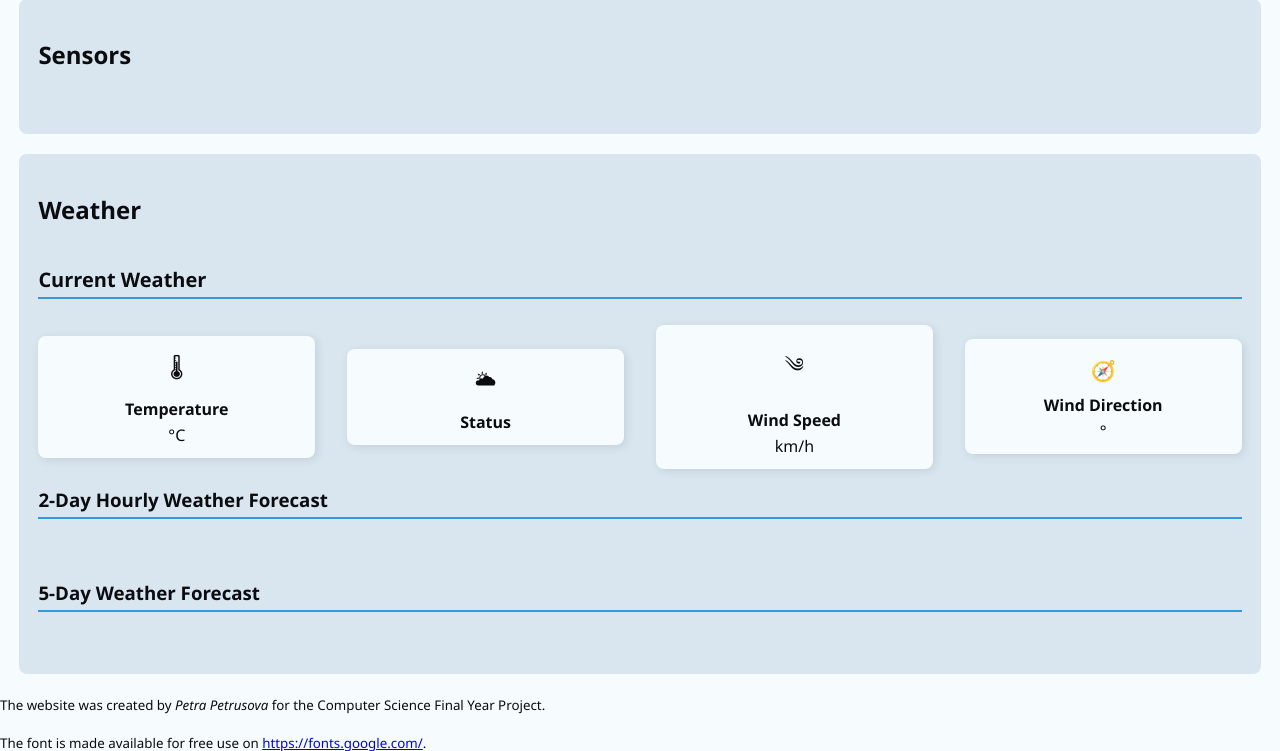
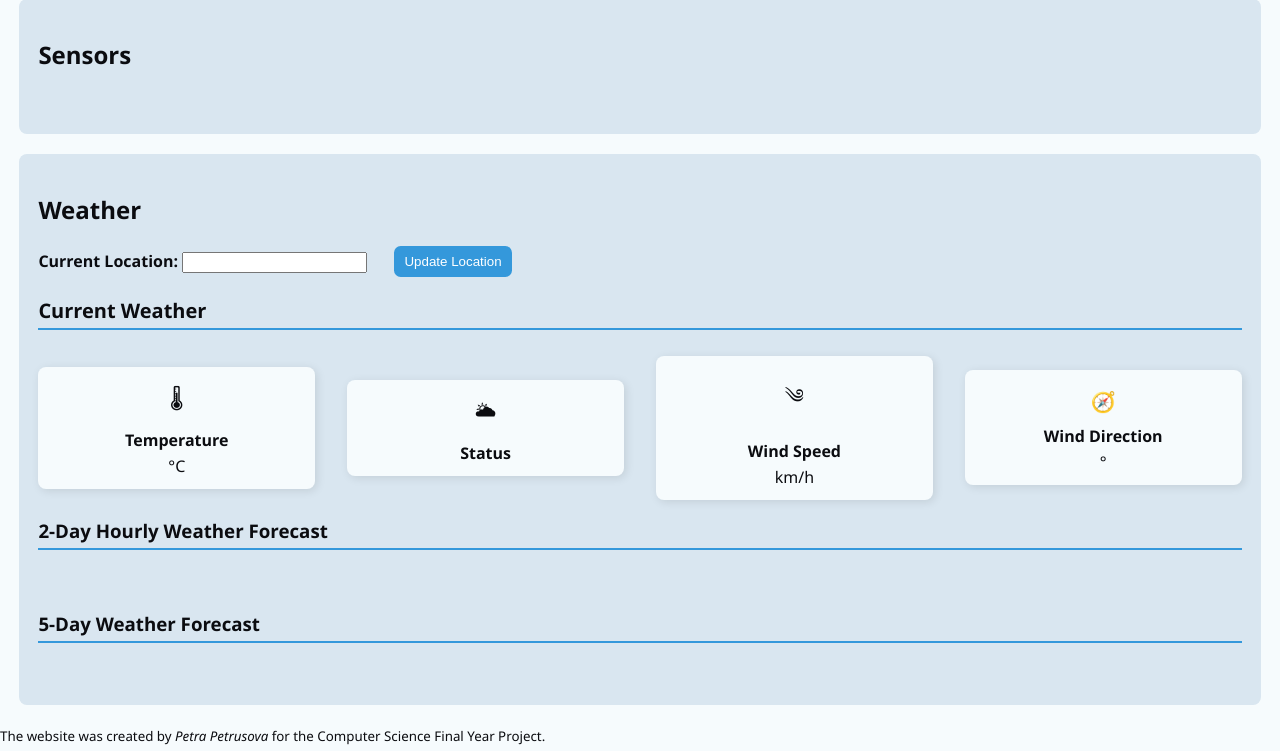
Before and after one commit to ppetruso8/smart_irrigation_system, a Flask app: template webapp/templates/index.html in a window 1280 px wide. Shown: the part 226-977 px from the top of the page. Run offline with Flask 3, Linux system fonts and the light colour scheme; the template is opened without the code that fills it: values that come from a table or form of the project are taken from there, others are empty; some web fonts are replaced.

Commit message:
Added location update feature

```diff
--- a/webapp/app.py
+++ b/webapp/app.py
@@ -3,7 +3,7 @@ from database import get_db, close_db
 from flask_session import Session
 import requests
 # from werkzeug.security import generate_password_hash, check_password_hash
-from forms import SensorForm
+from forms import SensorForm, LocationForm
 from functools import wraps
 
 from openmeteopy import OpenMeteo
@@ -27,21 +27,35 @@ Session(app)
 
 @app.route("/", methods = ["GET", "POST"])
 def index():
-    # https://pypi.org/project/openmeteo-requests/
-    # API info MAKE CUSTOMIZABLE FROM DASHBOARD
+    location_form = LocationForm()
+
+    # default location - Cork
+    city = "Cork"
+    country = "Ireland"
+    latitude = 51.898
     longitude = -8.4706
-    latitude = 51.898
+
+    # get coordinates for the user input city
+    if location_form.validate_on_submit():
+        city = location_form.location.data
+        lat, long, name, country = get_coordinates(city)
+
+        if lat and long and name and country:
+            latitude = float(lat)
+            longitude = float(long)
+            city = city
+            country = country
+        else:
+            print("Error updating city data")
 
     # weather_data = get_weather_api(latitude, longitude)
     weather_current = get_current_weather(latitude, longitude)
     forecast_hourly, forecast_daily = get_forecast(latitude, longitude)
 
-    # 48h hourly forecast
-    forecast_hourly = forecast_hourly.iloc[:48]
-    # 5 day forecast
-    forecast_daily = forecast_daily.iloc[:5]
+    forecast_hourly = forecast_hourly.iloc[:48] # 48h hourly forecast
+    forecast_daily = forecast_daily.iloc[:5]    # 5 day forecast
 
-    # weather code translation
+    # weather code translation dict
     weather_codes = {0: "Clear Sky", 1: "Mainly Clear Sky", 2: "Partly Cloudy", 3: "Cloudy",
                      45: "Fog", 48: "Depositing Rime Fog", 51: "Light Drizzle",
                      53: "Moderate Drizzle", 55: "Dense Drizzle", 56: "Light Freezing Drizzle",
@@ -57,7 +71,6 @@ def index():
     forecast_daily["weathercode"] = forecast_daily["weathercode"].replace(weather_codes)
     weather_current["weathercode"] = weather_codes[weather_current["weathercode"]]
 
-    print(weather_current)
     # ensure time is not an index
     forecast_hourly.reset_index(inplace=True)
     forecast_daily.reset_index(inplace=True)
@@ -66,14 +79,8 @@ def index():
     forecast_hourly['time'] = pd.to_datetime(forecast_hourly['time']).dt.strftime('%d %b %Y %H:%M')
     forecast_daily['time'] = pd.to_datetime(forecast_daily['time']).dt.strftime('%d %b %Y')
 
-    print(forecast_daily)
-
-    # convert dataframe into HTML table
-    # hourly_html = forecast_hourly.to_html(classes='table table-striped', border = 0)
-    # daily_html = forecast_daily.to_html(classes='table table-striped', border = 0)
-
     # readings = get_sensors() --> list of dict
-    # sample sensor reading
+    # sample sensor
     sensor = {"sensor_no": 1, "moisture": 1, "temperature": 1, "humidity": 1, "brightness": 1, "pump": 1, "env": "INDOOR", "mode": "Automatic"}
     sensor2 = {"sensor_no": 2, "moisture": 2, "temperature": 2, "humidity": 2, "brightness": 2, "pump": 2, "env": "OUTDOOR", "mode": "MANUAL LIGHT"}
     sensors = [sensor, sensor2]
@@ -82,84 +89,82 @@ def index():
     forms = {sensor["sensor_no"]: SensorForm(data=sensor) for sensor in sensors}
 
     if request.method == "POST":
-        sensor_no = request.form.get("sensor")
+        # updating sensor settings
+        if request.form.get("sensor") is not None:
+            sensor_no = request.form.get("sensor")
+            sensor_no = int(sensor_no)
 
-        if sensor_no is not None:
-            print(type(sensor_no))
-            sensor_no = int(sensor_no)
-        else:
-            print("Error")
+            form = forms.get(sensor_no)
 
-        form = forms.get(sensor_no)
+            if form.validate_on_submit():
+                new_pump = form.pump.data
+                new_env = form.env.data
+                new_mode = form.mode.data
 
-        if form.validate_on_submit():
-            new_pump = form.pump.data
-            new_env = form.env.data
-            new_mode = form.mode.data
+                # update Raspberry Pi
+                print("Updating Raspberry Pi")
+                sensor = sensors[sensor_no-1]
+                sensor["pump"] = new_pump
+                sensor["env"] = new_env
+                sensor["mode"] = new_mode
 
-            # Update Raspberry Pi
-            print("Updating Raspberry Pi")
-            sensor = sensors[sensor_no-1]
-            sensor["pump"] = new_pump
-            sensor["env"] = new_env
-            sensor["mode"] = new_mode
+            return redirect(url_for("index"))  # refresh the page
 
-            return redirect(url_for("index"))  # Refresh the page after submission
-
-    return render_template("index.html", weather=weather_current, sensors=sensors,
-                           hourly=forecast_hourly, daily=forecast_daily, forms=forms)
+    return render_template("index.html", weather=weather_current, sensors=sensors, hourly=forecast_hourly,
+                           daily=forecast_daily, forms=forms, city=city, country=country,
+                           location_form=location_form)
 
 # @app.route("/register", methods = ["GET", "POST"])
 # def register():
-    form = RegistrationForm()
-    if form.validate_on_submit():
-        user_id = form.user_id.data
-        password = form.password.data
-        email = form.email.data
-        db = get_db()
-        possible_clashing_user = db.execute("""SELECT * FROM users
-                                               WHERE user_id = ?;""", (user_id,)).fetchone()
-        possible_clashing_email = db.execute("""SELECT * FROM users
-                                                WHERE email = ?;""", (email,)).fetchone()
-        if possible_clashing_user is not None:
-            form.user_id.errors.append("User id is already taken!")
-        elif possible_clashing_email is not None:
-            form.email.errors.append("Email is already registered!")
-        elif "@" not in email:
-            form.email.errors.append("Enter a valid email address!")
-        else:
-            db.execute("""INSERT INTO users (user_id, password, email)
-                          VALUES (?, ?, ?);""",
-                          (user_id, generate_password_hash(password), email))
-            db.commit()
-            return redirect(url_for("login"))
-    return render_template("register.html", form=form)
+#     form = RegistrationForm()
+#     if form.validate_on_submit():
+#         user_id = form.user_id.data
+#         password = form.password.data
+#         email = form.email.data
+#         db = get_db()
+#         possible_clashing_user = db.execute("""SELECT * FROM users
+#                                                WHERE user_id = ?;""", (user_id,)).fetchone()
+#         possible_clashing_email = db.execute("""SELECT * FROM users
+#                                                 WHERE email = ?;""", (email,)).fetchone()
+#         if possible_clashing_user is not None:
+#             form.user_id.errors.append("User id is already taken!")
+#         elif possible_clashing_email is not None:
+#             form.email.errors.append("Email is already registered!")
+#         elif "@" not in email:
+#             form.email.errors.append("Enter a valid email address!")
+#         else:
+#             db.execute("""INSERT INTO users (user_id, password, email)
+#                           VALUES (?, ?, ?);""",
+#                           (user_id, generate_password_hash(password), email))
+#             db.commit()
+#             return redirect(url_for("login"))
+#     return render_template("register.html", form=form)
 
-# @app.route("/login", methods = ["GET", "POST"])
-# def login():
-    form = LoginForm()
-    if form.validate_on_submit():
-        user_id = form.user_id.data
-        password = form.password.data
-        db = get_db()
-        matching_user = db.execute("""SELECT * FROM users
-                                      WHERE user_id = ?;""", (user_id,)).fetchone()
-        if matching_user is None:
-            form.user_id.errors.append("Unknown user id!")
-        elif not check_password_hash(matching_user["password"], password):
-            form.password.errors.append("Incorrect password!")
-        else:
-            session["user_id"] = user_id
-            next_page = request.args.get("next")
-            if not next_page:
-                next_page = url_for("index")
-            return redirect(next_page)
-    return render_template("login.html", form=form)
+# # @app.route("/login", methods = ["GET", "POST"])
+# # def login():
+#     form = LoginForm()
+#     if form.validate_on_submit():
+#         user_id = form.user_id.data
+#         password = form.password.data
+#         db = get_db()
+#         matching_user = db.execute("""SELECT * FROM users
+#                                       WHERE user_id = ?;""", (user_id,)).fetchone()
+#         if matching_user is None:
+#             form.user_id.errors.append("Unknown user id!")
+#         elif not check_password_hash(matching_user["password"], password):
+#             form.password.errors.append("Incorrect password!")
+#         else:
+#             session["user_id"] = user_id
+#             next_page = request.args.get("next")
+#             if not next_page:
+#                 next_page = url_for("index")
+#             return redirect(next_page)
+#     return render_template("login.html", form=form)
 
-# @app.route("/logout")
-# def logout():
-    session.clear()
-    return redirect( url_for("index") )
+# # @app.route("/logout")
+# # def logout():
+#     session.clear()
+#     return redirect( url_for("index") )
 
 @app.route("/settings")
 def settings():
@@ -220,6 +225,8 @@ def get_current_weather(lat, long):
     else:
         print(f"Error retrieving the weather API data: {response.status_code}")
 
+    return None
+
 def get_forecast(lat, long):
     # https://github.com/m0rp43us/openmeteopy/blob/main/readme/WEATHER_FORECAST.md
     # https://github.com/m0rp43us/openmeteopy/blob/main/notebooks/tutorial.ipynb
@@ -246,3 +253,18 @@ def get_forecast(lat, long):
 
 def get_readings():
     pass
+
+def get_coordinates(city):
+    city = city.strip()
+    city = city.replace(" ", "+")
+    url = f"https://geocoding-api.open-meteo.com/v1/search?name={city}&count=10&language=en&format=json"
+    response = requests.get(url)
+
+    if response.status_code == 200:
+        data = response.json()
+        data = data["results"][0]
+        return data["latitude"], data["longitude"], data["name"], data["country"]
+    else:
+        print(f"Error retrieving the weather API data: {response.status_code}")
+
+    return None,None,None,None
--- a/webapp/forms.py
+++ b/webapp/forms.py
@@ -5,7 +5,11 @@ from wtforms.validators import InputRequired, EqualTo, Length
 
 class SensorForm(FlaskForm):
     sensor = IntegerField()
-    pump = IntegerField("Pump", validators=[InputRequired()])
-    env = SelectField("Environment", choices=["Indoor", "Outdoor"])
-    mode = SelectField("Watering Mode", choices=["Automatic", "Manual Light", "Manual Normal", "Manual Heavy"])
+    pump = IntegerField("Pump:", validators=[InputRequired()])
+    env = SelectField("Environment:", choices=["Indoor", "Outdoor"])
+    mode = SelectField("Watering Mode:", choices=["Automatic", "Manual Light", "Manual Normal", "Manual Heavy"])
     submit = SubmitField("Update Settings")
+
+class LocationForm(FlaskForm):
+    location = StringField("Current Location:", validators=[InputRequired()])
+    submit = SubmitField("Update Location")
--- a/webapp/static/styles.css
+++ b/webapp/static/styles.css
@@ -204,7 +204,7 @@ h1 {
     max-width: 17em;
 }
 
-.sensor h3 {
+.sensor h3, .sensor h4 {
     text-align: center;
     margin: 0.5em 0;
 }
@@ -214,8 +214,11 @@ h1 {
 }
 
 /* Buttons */
-button {
+button, #submit {
+    align-self: center;
+    /* width: 10em; */
     padding: 0.6em 0.8em;
+    margin: 1em;
 
     border-radius: 0.5em;
     border: none;
@@ -225,10 +228,29 @@ button {
     cursor: pointer;
 }
 
-button:hover {
+button:hover, #submit:hover {
     background: var(--hover);
 }
 
-#sensors button {
-    margin: 1em;
+.submit_button {
+    text-align: center;
 }
+
+.sensor_buttons {
+    align-self: center;
+    text-align: center;
+}
+
+#location form {
+    display: flex;
+    flex-direction: row;
+    align-items: center;
+}
+
+#location label {
+    font-weight: bold;
+}
+
+#location #submit {
+    margin: 0em 2em;
+}
--- a/webapp/templates/index.html
+++ b/webapp/templates/index.html
@@ -12,9 +12,13 @@
                 <p>Temperature: {{ sensor.temperature }} °C</p>
                 <p>Humidity: {{ sensor.humidity }} %</p>
                 <p>Brightness: {{ sensor.brightness }}</p>
-                <button onclick="refresh()">Update</button>
-                <button onclick="pump('on')">Manual Watering</button>
 
+                <div class="sensor_buttons">
+                    <button onclick="refresh()">Update</button>
+                    <button onclick="pump('on')">Manual Watering</button>
+                </div>
+
+                <h4>Settings</h4>
                 <form action="" method="POST" novalidate>
                     {{ forms[sensor.sensor_no].hidden_tag() }}
                     <input type="hidden" name="sensor" value="{{ sensor.sensor_no }}">
@@ -28,7 +32,9 @@
                     {{ forms[sensor.sensor_no].mode.label }}
                     {{ forms[sensor.sensor_no].mode() }}
                     </br>
-                    {{ forms[sensor.sensor_no].submit() }}
+                    <div class="submit_button">
+                        {{ forms[sensor.sensor_no].submit() }}
+                    </div>
                 </form>
                 <!-- <p>Pump: {{ sensor.pump }}</p>
                 <p>Sensor: {{ sensor.sensor_no }}</p>
@@ -42,6 +48,19 @@
 
     <section id = "weather">
         <h2>Weather</h2>
+        <section id="location">
+            <form action="" method="POST" novalidate>
+                <div>
+                {{ location_form.hidden_tag() }}
+                {{ location_form.location.label }}
+                {{ location_form.location() }}
+                </div>
+                <div>
+                {{ location_form.submit() }}
+                </div>
+            </form>
+        </section>
+
         <section id="current_weather">
             <h3>Current Weather</h3>
 
```
Also changed, not shown: 2 other files.
